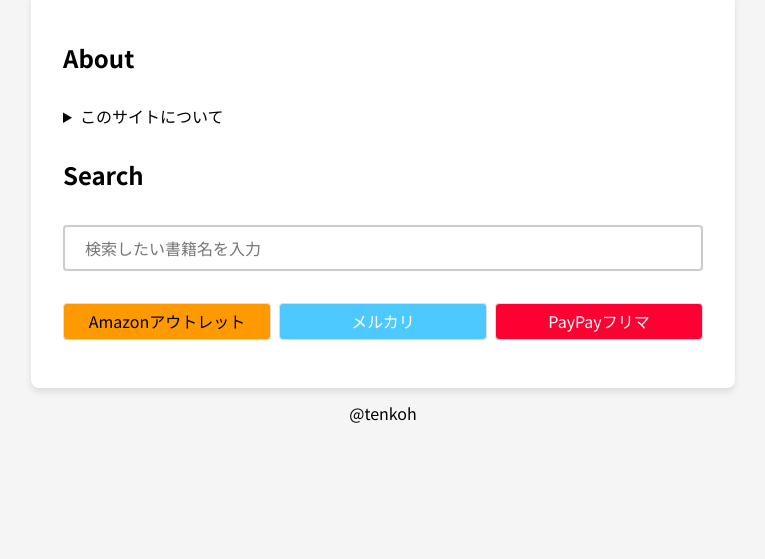
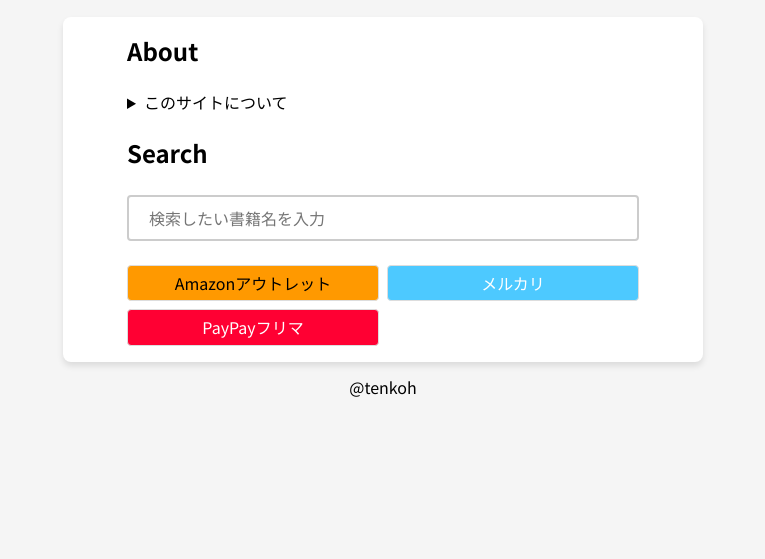
Before and after one commit to tenkoh/u-techbook, a plain HTML site: page public/index.html in a window 1280 px wide. Shown: the part 241-800 px from the top of the page, without its empty margins (257-1022 px from the left). Drawn offline with nearby package versions, Linux system fonts and the light colour scheme.

Commit message:
ui: fix broken layout on iOS

```diff
--- a/public/basic.css
+++ b/public/basic.css
@@ -1,3 +1,8 @@
+*, *::before, *::after {
+    box-sizing: border-box;
+    -webkit-box-sizing: border-box;
+}
+
 body {
     font-family: 'Noto Sans JP', sans-serif;
     background-color: #f5f5f5;
@@ -15,18 +20,18 @@
 
 main {
     background-color: #ffffff;
-    padding: 2rem;
     border-radius: 8px;
     box-shadow: 0 4px 6px rgba(0, 0, 0, 0.1);
     width: 80%;
     max-width: 640px;
-    min-width: 300px;
+    min-width: 280px;
     justify-self: center;
 
     display: grid;
     align-content: center;
-    justify-content: center stretch;
-    gap: 1rem;
+    justify-content: center;
+    gap: 0.5rem;
+    grid-template-columns: minmax(240px, 0.8fr);
 }
 
 footer{
```
